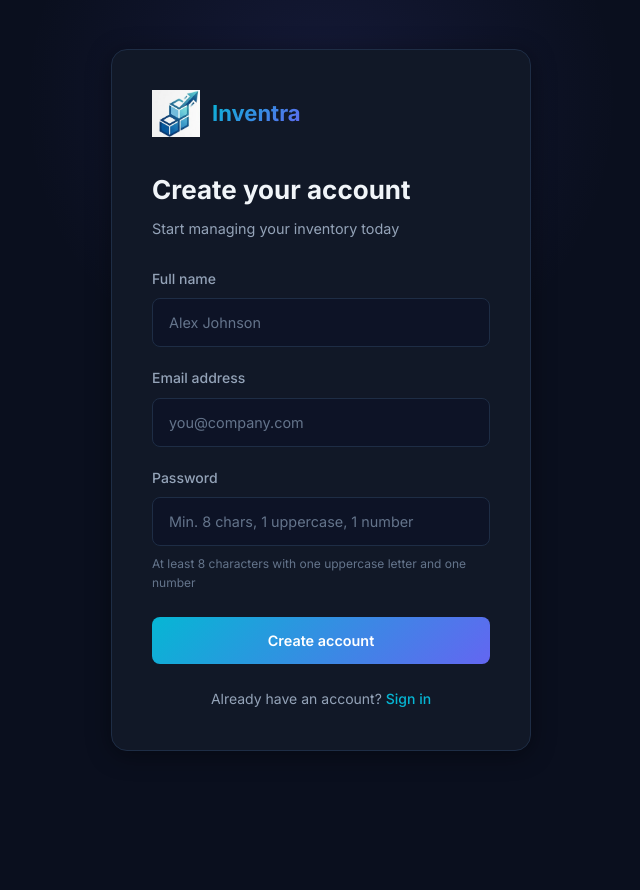
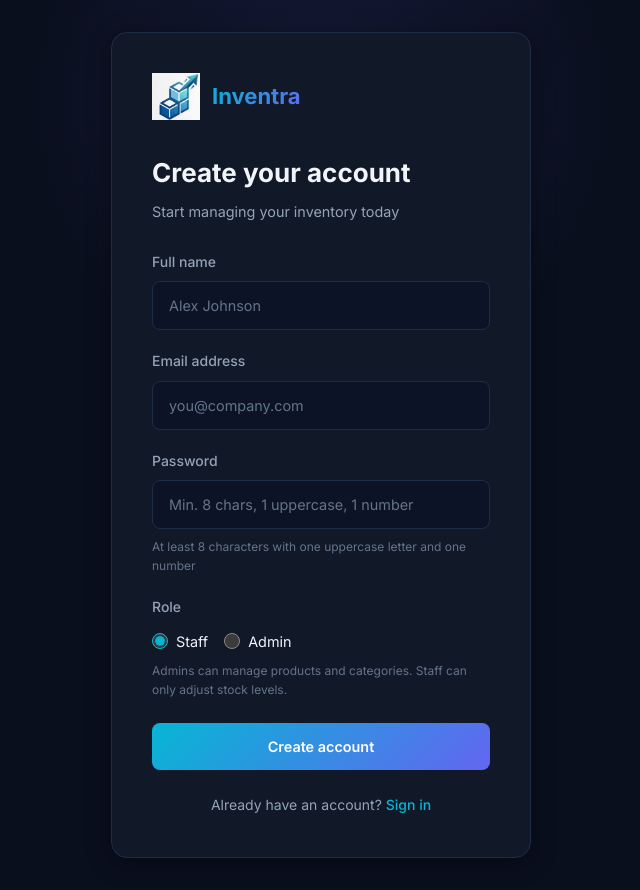
Before and after one commit to Aarsh-37/beram, a Next.js app: page /register in a window 1280 px wide. Shown: the whole page, without its empty margins (319-959 px from the left). Before the commit the page ends 800 px from the top, so only its background shows below. Built offline with nearby package versions, Linux system fonts and the light colour scheme.

Commit message:
feat: add role selection to registration

```diff
--- a/src/app/api/auth/register/route.ts
+++ b/src/app/api/auth/register/route.ts
@@ -16,7 +16,7 @@ export async function POST(req: NextRequest) {
       );
     }
 
-    const { name, email, password } = parsed.data;
+    const { name, email, password, role } = parsed.data;
 
     const existing = await prisma.user.findUnique({ where: { email } });
     if (existing) {
@@ -28,7 +28,7 @@ export async function POST(req: NextRequest) {
 
     const hashedPassword = await bcrypt.hash(password, 12);
     const user = await prisma.user.create({
-      data: { name, email, password: hashedPassword },
+      data: { name, email, password: hashedPassword, role },
       select: { id: true, name: true, email: true, role: true },
     });
 
--- a/src/app/register/page.tsx
+++ b/src/app/register/page.tsx
@@ -7,7 +7,7 @@ import Image from "next/image";
 
 export default function RegisterPage() {
   const router = useRouter();
-  const [form, setForm] = useState({ name: "", email: "", password: "" });
+  const [form, setForm] = useState({ name: "", email: "", password: "", role: "STAFF" });
   const [error, setError] = useState("");
   const [loading, setLoading] = useState(false);
 
@@ -103,6 +103,35 @@ export default function RegisterPage() {
               autoComplete="new-password"
             />
             <span className="form-hint">At least 8 characters with one uppercase letter and one number</span>
+          </div>
+
+          <div className="form-group">
+            <label className="form-label">Role</label>
+            <div style={{ display: "flex", gap: "1rem", marginTop: "0.25rem" }}>
+              <label style={{ display: "flex", alignItems: "center", gap: "0.5rem", cursor: "pointer", color: "var(--text-primary)", fontSize: "0.9rem" }}>
+                <input
+                  type="radio"
+                  name="role"
+                  value="STAFF"
+                  checked={form.role === "STAFF"}
+                  onChange={(e) => setForm({ ...form, role: e.target.value })}
+                  style={{ accentColor: "var(--teal)", width: "16px", height: "16px", cursor: "pointer" }}
+                />
+                Staff
+              </label>
+              <label style={{ display: "flex", alignItems: "center", gap: "0.5rem", cursor: "pointer", color: "var(--text-primary)", fontSize: "0.9rem" }}>
+                <input
+                  type="radio"
+                  name="role"
+                  value="ADMIN"
+                  checked={form.role === "ADMIN"}
+                  onChange={(e) => setForm({ ...form, role: e.target.value })}
+                  style={{ accentColor: "var(--teal)", width: "16px", height: "16px", cursor: "pointer" }}
+                />
+                Admin
+              </label>
+            </div>
+            <span className="form-hint">Admins can manage products and categories. Staff can only adjust stock levels.</span>
           </div>
 
           <button
--- a/src/lib/validations.ts
+++ b/src/lib/validations.ts
@@ -8,6 +8,7 @@ export const registerSchema = z.object({
     .min(8, "Password must be at least 8 characters")
     .regex(/[A-Z]/, "Password must contain at least one uppercase letter")
     .regex(/[0-9]/, "Password must contain at least one number"),
+  role: z.enum(["ADMIN", "STAFF"]).optional().default("STAFF"),
 });
 
 export const loginSchema = z.object({
```
